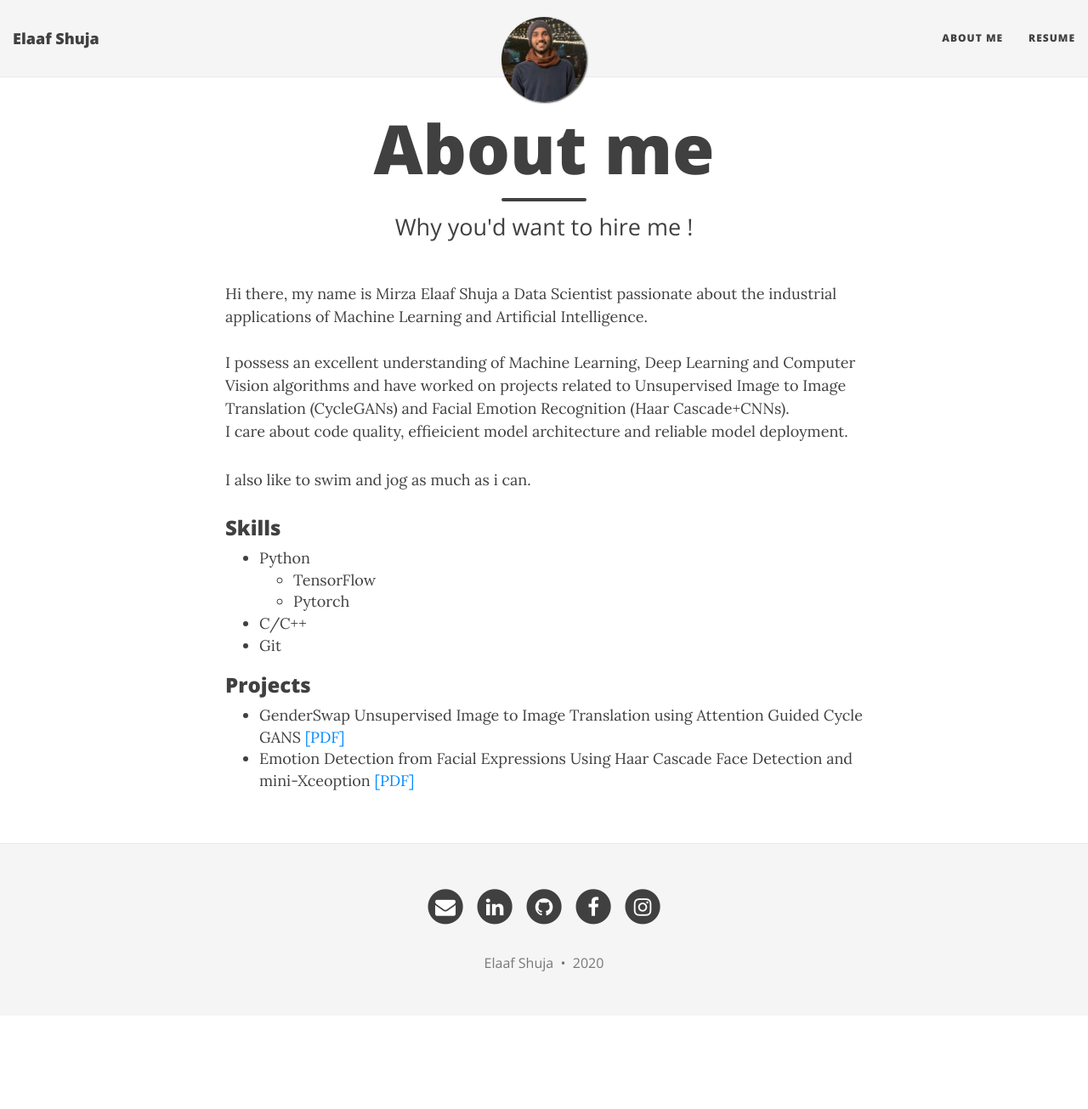
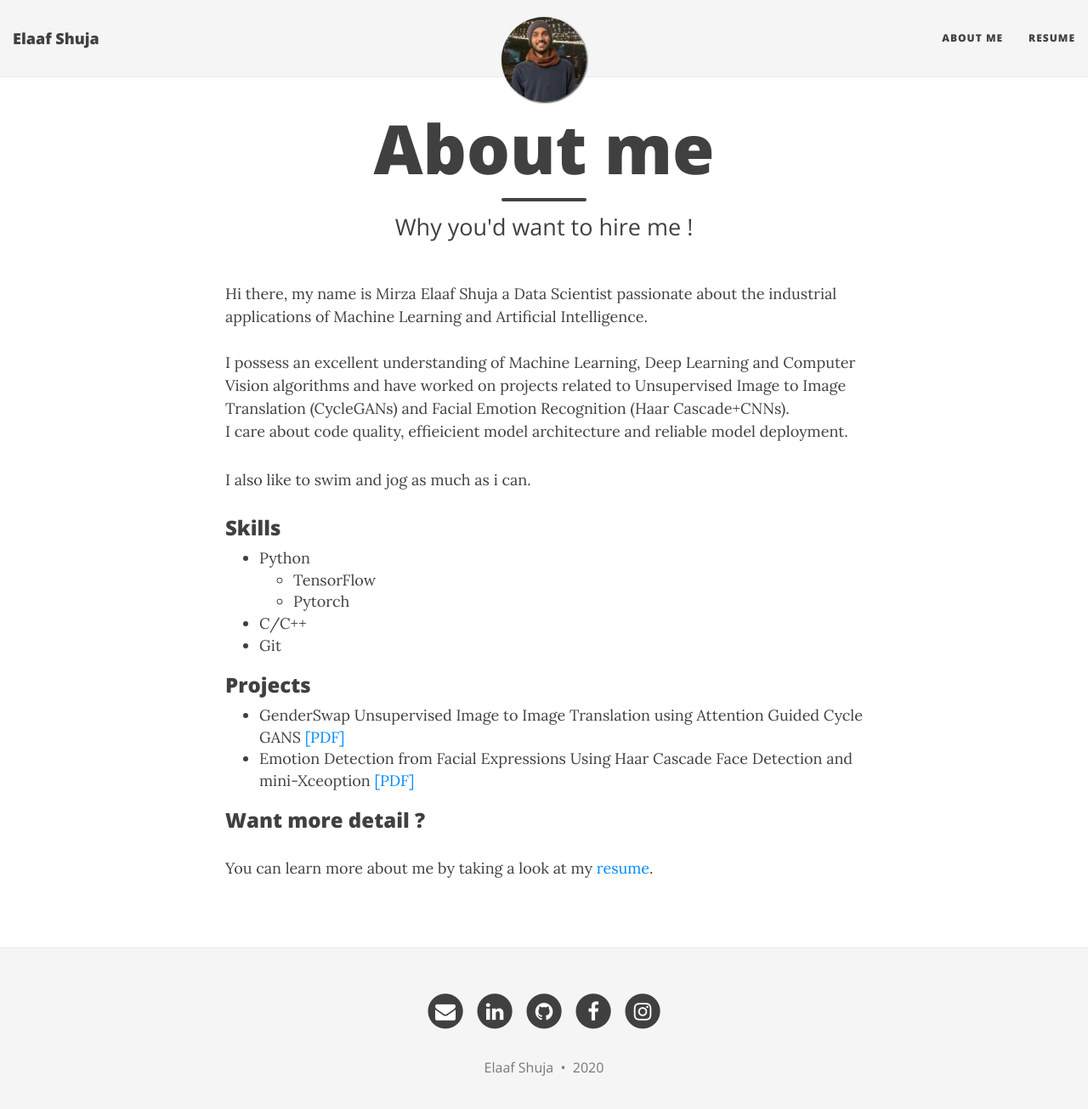
Before and after one commit to elaaf/elaaf.github.io, a Jekyll site: the page built from aboutme.md, in a window 1280 px wide and 1318 px high. Shown: the top 1305 px of the window at 85% size. Built offline with Jekyll 4.4.1, drawn with Linux system fonts in a browser that asks for light colours; nearby versions of some CDN libraries.

Commit message:
Updated AboutMe

```diff
--- a/aboutme.md
+++ b/aboutme.md
@@ -35,3 +35,6 @@ I care about code quality, effieicient model architecture and reliable model dep
 		Emotion Detection from Facial Expressions Using Haar Cascade Face Detection and mini-Xceoption
 		<a href="https://elaaf.github.io/archives/FaceEmotion_mini-Xception.pdf">[PDF]</a></li>
 </ul>
+
+### Want more detail ?
+You can learn more about me by taking a look at my <a href="https://elaaf.github.io/archives/elaaf_shuja_resume.pdf">resume</a>.
```
